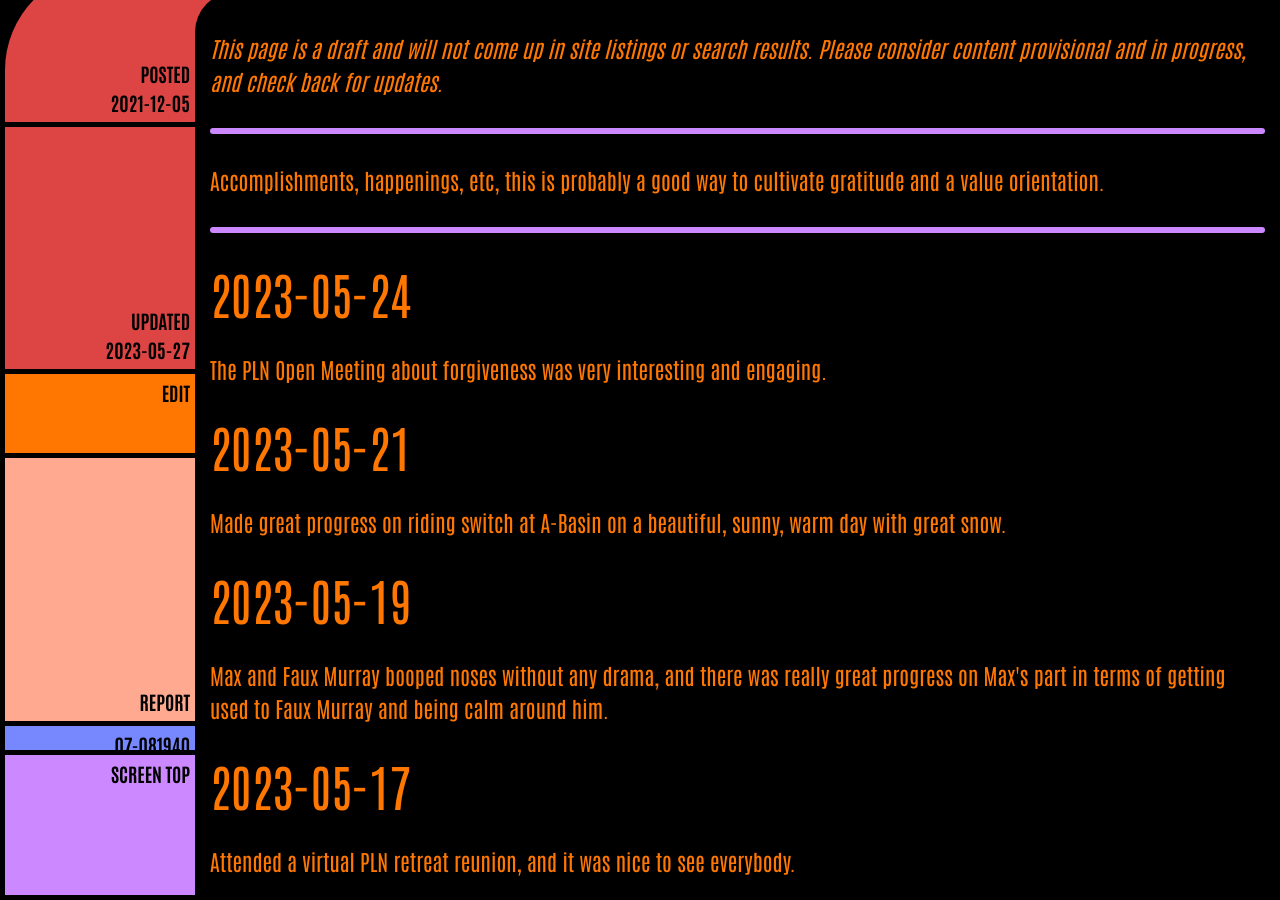
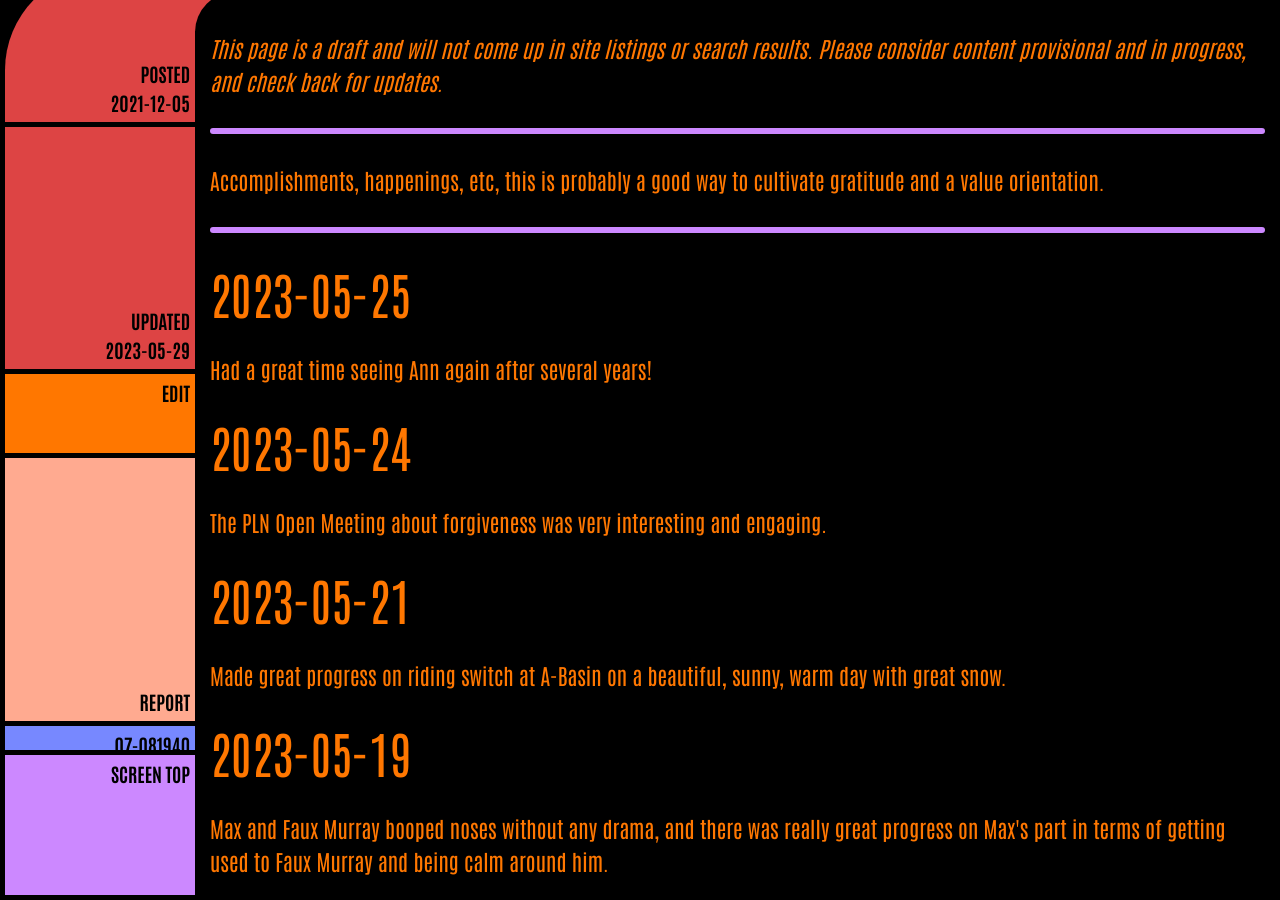
Before and after one commit to ArthurZey/arthurzey.github.io, a Jekyll site: the page built from _pages/one-good-thing.md, in a window 1280 px wide and 900 px high, scrolled down 333 px. Built offline with Jekyll 4.4.1, drawn with Linux system fonts in a browser that asks for light colours.

Commit message:
added 2023-05-25

```diff
--- a/_pages/one-good-thing.md
+++ b/_pages/one-good-thing.md
@@ -2,12 +2,15 @@
 title: One Good Thing
 description: "Accomplishments, happenings, etc, this is probably a good way to cultivate gratitude and a value orientation."
 date: "2021-12-05"
-last_modified_at: "2023-05-27T17:38:49+00:00"
+last_modified_at: "2023-05-29T00:06:54+00:00"
 tags:
   - happenings
   - draft
 sitemap: false
 ---
+
+## 2023-05-25
+Had a great time seeing Ann again after several years!
 
 ## 2023-05-24
 The PLN Open Meeting about forgiveness was very interesting and engaging.
```
